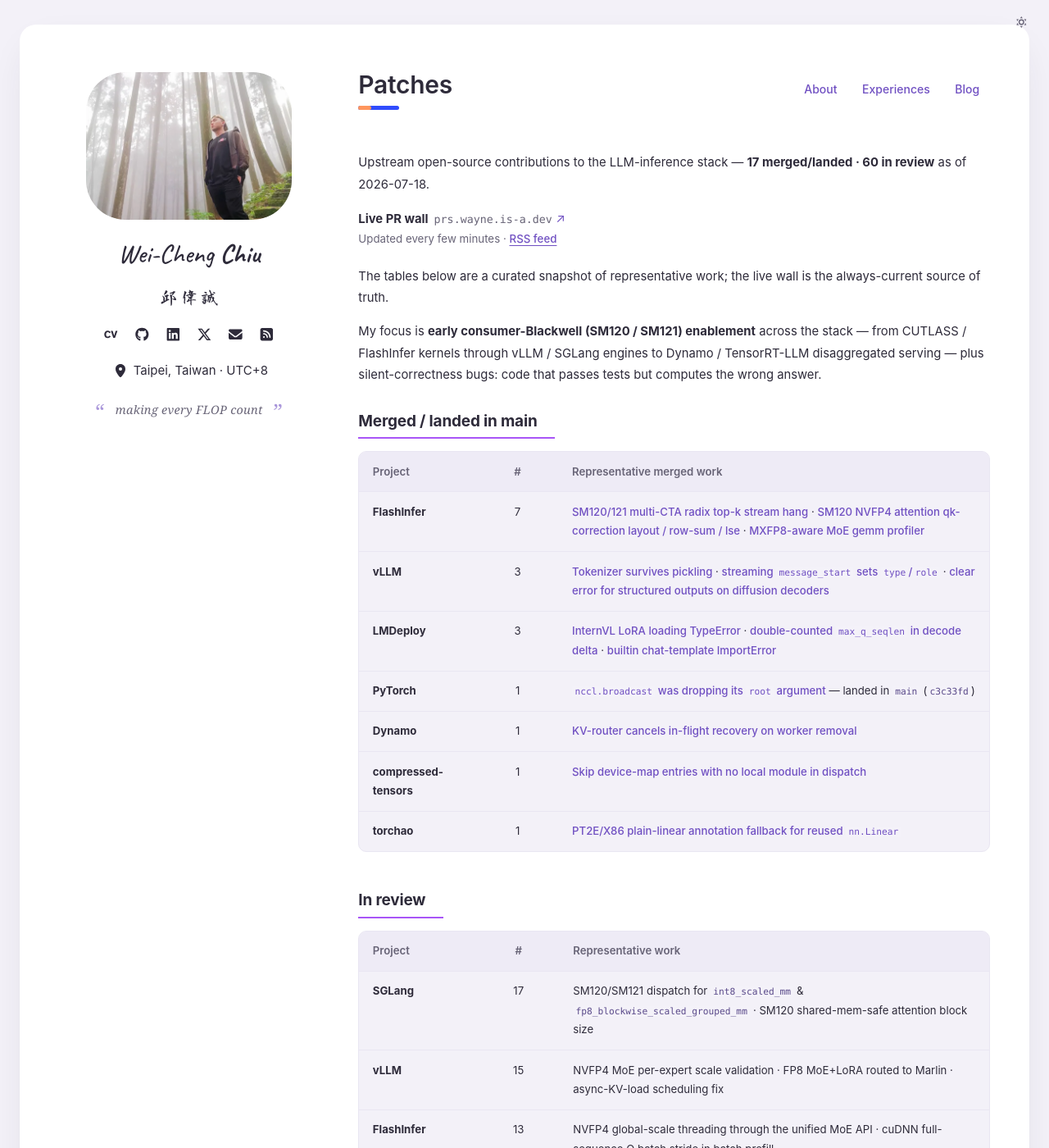
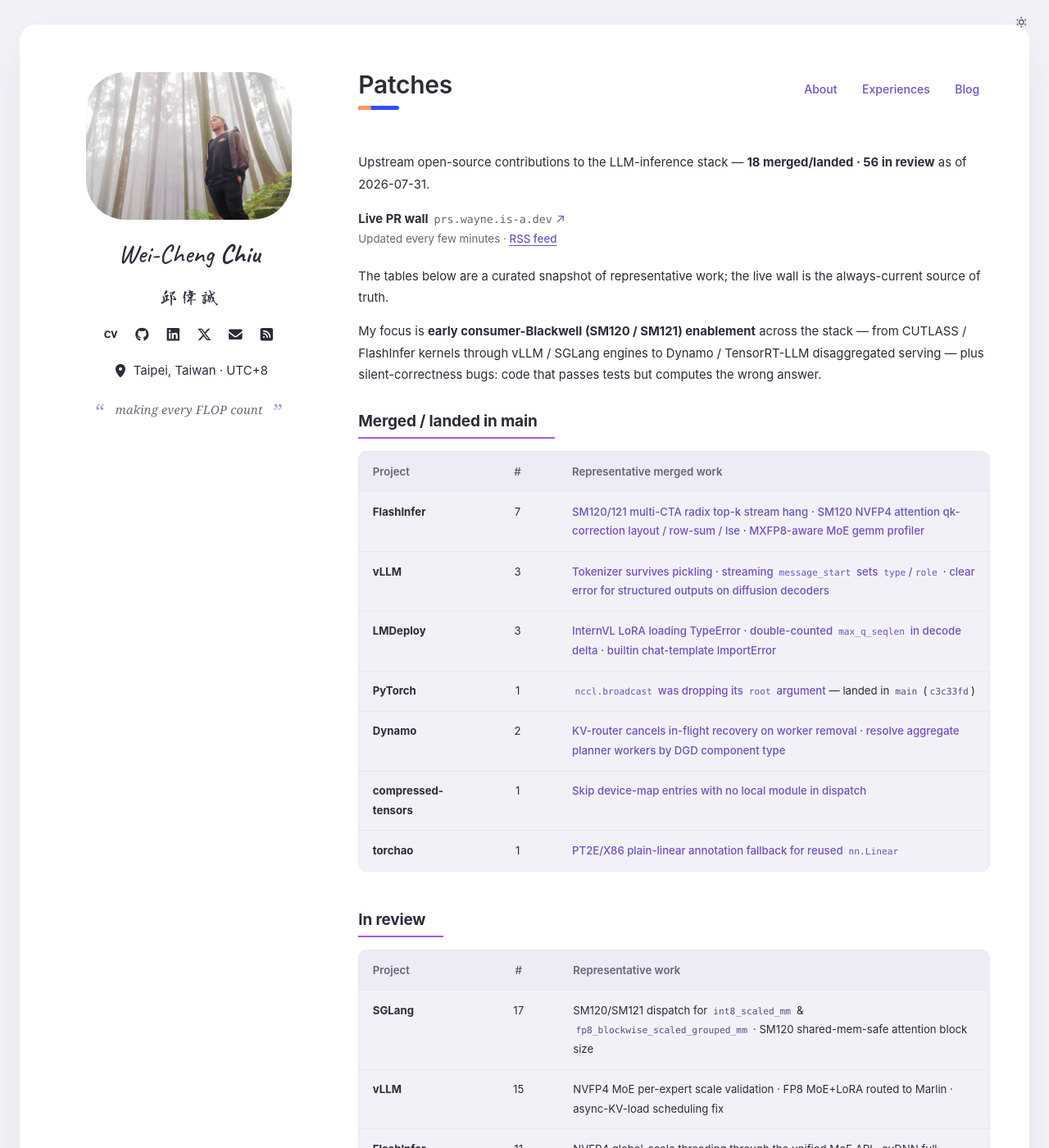
Before and after one commit to waynehacking8/waynehacking8.github.io, an MkDocs documentation site: the page built from docs/patches.md, in a window 1280 px wide and 1400 px high. Shown: the whole window at 82% size. Built offline with MkDocs 1.6.1 and Material for MkDocs 9.7.7, drawn with Linux system fonts in a browser that asks for light colours.

Commit message:
Update Dynamo contribution record

```diff
--- a/docs/patches.md
+++ b/docs/patches.md
@@ -1,7 +1,7 @@
 # Patches
 
-Upstream open-source contributions to the LLM-inference stack — **17 merged/landed ·
-60 in review** as of 2026-07-18.
+Upstream open-source contributions to the LLM-inference stack — **18 merged/landed ·
+56 in review** as of 2026-07-31.
 
 <p class="pb-pr-wall">
 <a class="pb-pr-wall-main" href="https://prs.wayne.is-a.dev"><strong>Live PR wall</strong><span class="pb-pr-wall-domain">prs.wayne.is-a.dev</span><span class="pb-pr-wall-arrow" aria-hidden="true">↗</span></a>
@@ -24,7 +24,7 @@ tests but computes the wrong answer.
 | **vLLM** | 3 | [Tokenizer survives pickling](https://github.com/vllm-project/vllm/pull/45460) · [streaming `message_start` sets `type`/`role`](https://github.com/vllm-project/vllm/pull/45376) · [clear error for structured outputs on diffusion decoders](https://github.com/vllm-project/vllm/pull/45468) |
 | **LMDeploy** | 3 | [InternVL LoRA loading TypeError](https://github.com/InternLM/lmdeploy/pull/4684) · [double-counted `max_q_seqlen` in decode delta](https://github.com/InternLM/lmdeploy/pull/4685) · [builtin chat-template ImportError](https://github.com/InternLM/lmdeploy/pull/4690) |
 | **PyTorch** | 1 | [`nccl.broadcast` was dropping its `root` argument](https://github.com/pytorch/pytorch/pull/187216) — landed in `main` (`c3c33fd`) |
-| **Dynamo** | 1 | [KV-router cancels in-flight recovery on worker removal](https://github.com/ai-dynamo/dynamo/pull/10616) |
+| **Dynamo** | 2 | [KV-router cancels in-flight recovery on worker removal](https://github.com/ai-dynamo/dynamo/pull/10616) · [resolve aggregate planner workers by DGD component type](https://github.com/ai-dynamo/dynamo/pull/11578) |
 | **compressed-tensors** | 1 | [Skip device-map entries with no local module in dispatch](https://github.com/vllm-project/compressed-tensors/pull/737) |
 | **torchao** | 1 | [PT2E/X86 plain-linear annotation fallback for reused `nn.Linear`](https://github.com/pytorch/ao/pull/4480) |
 
@@ -34,10 +34,10 @@ tests but computes the wrong answer.
 | --- | :-: | --- |
 | **SGLang** | 17 | SM120/SM121 dispatch for `int8_scaled_mm` & `fp8_blockwise_scaled_grouped_mm` · SM120 shared-mem-safe attention block size |
 | **vLLM** | 15 | NVFP4 MoE per-expert scale validation · FP8 MoE+LoRA routed to Marlin · async-KV-load scheduling fix |
-| **FlashInfer** | 13 | NVFP4 global-scale threading through the unified MoE API · cuDNN full-sequence Q batch stride in batch prefill |
-| **Dynamo** | 5 | Blackwell workstation GPU SKU support · KV-router hardening follow-ups |
+| **FlashInfer** | 11 | NVFP4 global-scale threading through the unified MoE API · cuDNN full-sequence Q batch stride in batch prefill |
+| **Dynamo** | 4 | Blackwell workstation GPU SKU support · KV-router hardening follow-ups |
 | **NVIDIA TensorRT-LLM** | 4 | CuteDSL MoE ghost-token & global-index fixes · DeepSeek-V2-Lite `e_score_correction_bias` guard |
-| **NVIDIA CUTLASS** | 4 | SM120 grouped NVFP4 block-scaled GEMM in `cutlass_library` · CuTeDSL sub-byte `make_ptr` / `is_major` / uint-lowering fixes |
+| **NVIDIA CUTLASS** | 3 | SM120 grouped NVFP4 block-scaled GEMM in `cutlass_library` · CuTeDSL sub-byte `make_ptr` / `is_major` / uint-lowering fixes |
 | **torchao** | 1 | Reused-module fallback extended to `nn.Conv2d` (follow-up to merged #4480) |
 | **LMCache** | 1 | Clear `reqs_status` on async-lookup timeout to prevent recall KeyError |
 
```
Also changed, not shown: docs/index.md (+1 -1 lines).
